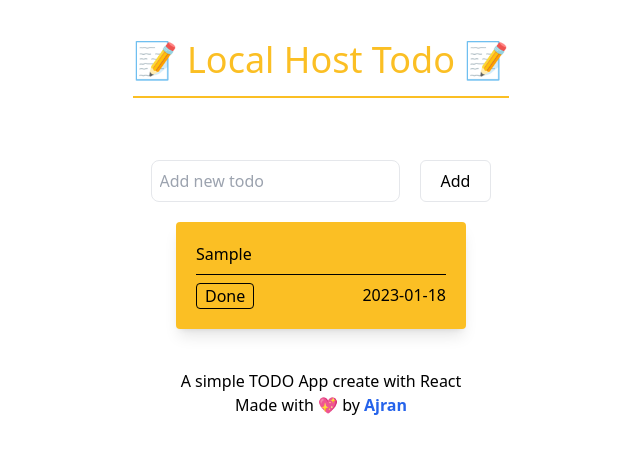
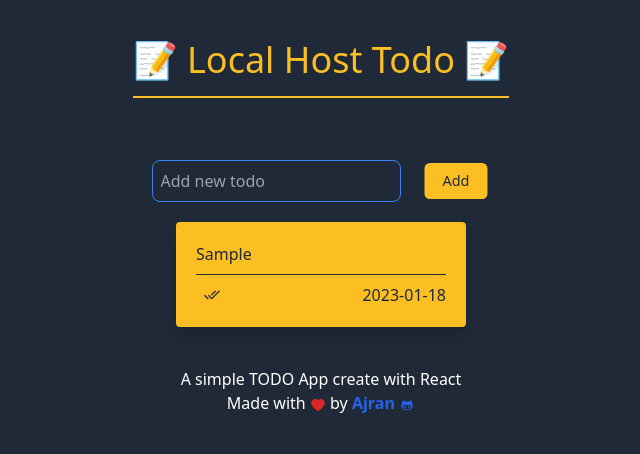
Before and after one commit to b14ck0ps/localhost-todo, a React (Vite) app: page / in a window 1280 px wide. Both pictures are taken after typing "Sample" into the empty fields and a click on the button "Add". Shown: the top 454 px of the page, without its empty margins (319-959 px from the left). Built offline with nearby package versions, Linux system fonts and the light colour scheme.

Commit message:
dark mode , hover animation & more

```diff
--- a/package.json
+++ b/package.json
@@ -10,7 +10,8 @@
   },
   "dependencies": {
     "react": "^18.2.0",
-    "react-dom": "^18.2.0"
+    "react-dom": "^18.2.0",
+    "react-icons": "^4.7.1"
   },
   "devDependencies": {
     "@types/react": "^18.0.26",
--- a/src/App.css
+++ b/src/App.css
@@ -0,0 +1,3 @@
+body {
+  @apply bg-gray-800 text-white;
+}
--- a/src/components/Footer.tsx
+++ b/src/components/Footer.tsx
@@ -1,16 +1,18 @@
 import React from "react";
+import { AiFillHeart } from "react-icons/ai";
+import { DiGithubAlt } from "react-icons/di";
 
 export default function Footer() {
   return (
     <div className="text-center mt-5 p-5">
       <p>A simple TODO App create with React</p>
-      Made with 💖 by{" "}
+      Made with <AiFillHeart className="inline text-red-600" /> by{" "}
       <a
-        className="text-blue-600 font-semibold"
+        className="text-blue-600 font-semibold group"
         href="https://github.com/b14ck0ps"
         target="_blank"
       >
-        Ajran
+        Ajran <DiGithubAlt className="inline group-hover:scale-150  " />
       </a>{" "}
     </div>
   );
--- a/src/components/InputField.tsx
+++ b/src/components/InputField.tsx
@@ -14,12 +14,12 @@ export default function InputField({ addTodo }: any) {
       <form onSubmit={(e) => onAdd(e)}>
         <input
           ref={newTodo}
-          className="border rounded-lg p-2 "
+          className="border border-blue-500 rounded-lg p-2 bg-gray-800 focus:outline-none  "
           type="text"
           placeholder="Add new todo"
         />
         <button
-          className="border ml-5 px-5 p-2 rounded-md hover:cursor-pointer"
+          className=" scale-90 hover:scale-100 active:scale-110 ml-5 px-5 p-2 rounded-md hover:cursor-pointer bg-amber-400 text-gray-800 hover:bg-amber-300 transition-all"
           type="submit"
         >
           Add
--- a/src/components/TodosCard.tsx
+++ b/src/components/TodosCard.tsx
@@ -1,5 +1,8 @@
 import React from "react";
 import { Todo } from "../../Types";
+import { IoMdDoneAll } from "react-icons/io";
+import { AiOutlineUndo } from "react-icons/ai";
+
 interface TodoProps {
   id: number;
   desc: string;
@@ -15,14 +18,22 @@ export default function TodosCard({
   handleDone,
 }: TodoProps) {
   return (
-    <div className="bg-amber-400 p-5 w-[290px] rounded shadow-lg">
-      <p className={isDone ? "line-through" : ""}>{desc}</p>
-      <div className="flex justify-between mt-2 border-t border-black pt-2">
+    <div
+      className={
+        " bg-amber-400 p-5 w-[290px] rounded shadow-lg [&]:text-gray-800 hover:scale-105 transition-all "
+      }
+    >
+      <p className={isDone ? "line-through blur-[1px]" : ""}>{desc}</p>
+      <div className="flex justify-between mt-2 border-t border-gray-800 pt-2">
         <button
           onClick={() => handleDone(id)}
-          className="border border-black px-2 rounded hover:border-white "
+          className="border-none  px-2 rounded hover:border-gray-800"
         >
-          {isDone ? "Undone" : "Done"}
+          {!isDone ? (
+            <IoMdDoneAll className="hover:text-2xl transition-all" />
+          ) : (
+            <AiOutlineUndo className="hover:text-2xl transition-all" />
+          )}
         </button>
         <p>{date}</p>
       </div>
```
Also changed, not shown: 1 other file (tests, documents, lock files or other folders).
